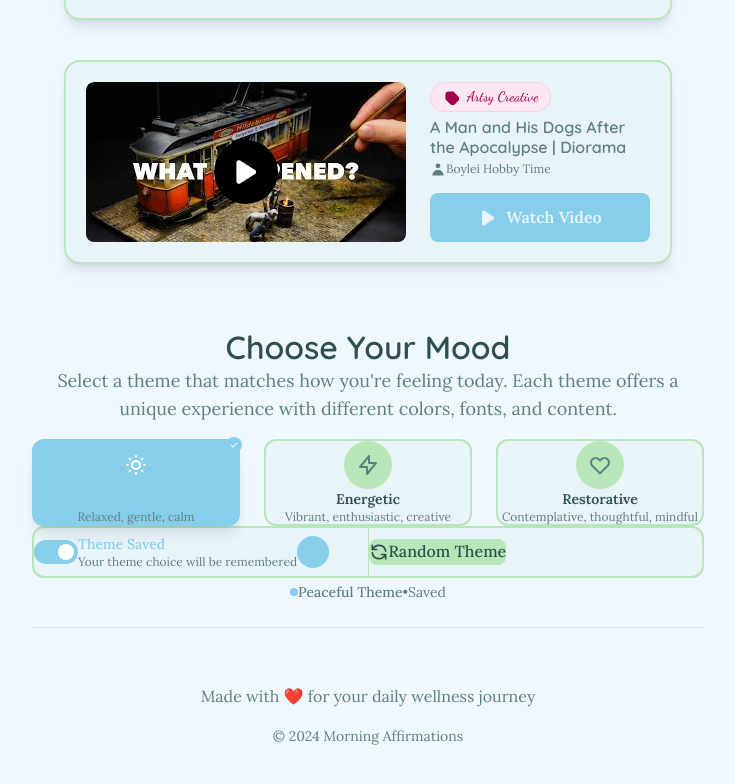
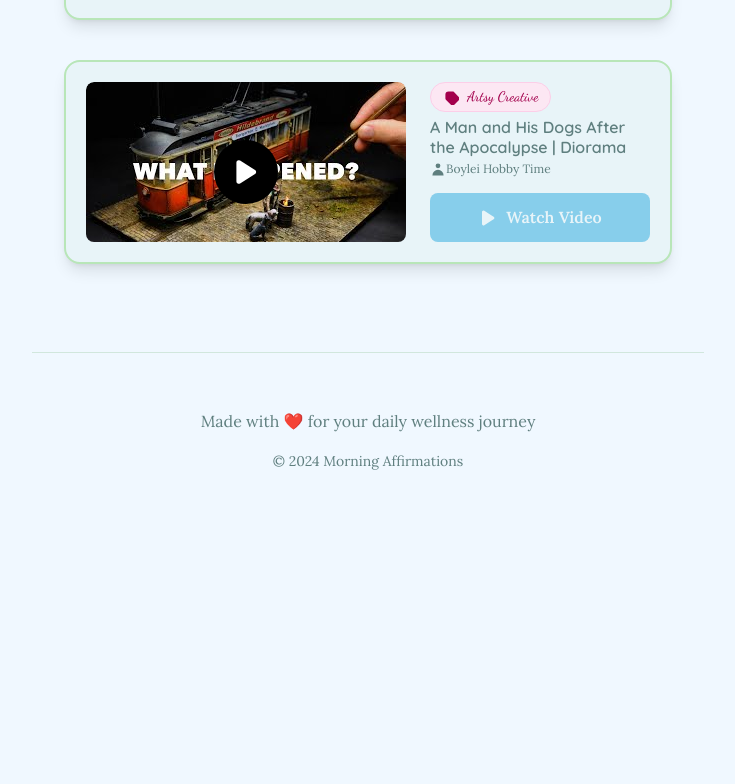
Before and after one commit to adoublens/morning-affirmations, a Next.js app in the folder source/: page / in a window 1280 px wide. Shown: the part 1426-2210 px from the top of the page, without its empty margins (272-1007 px from the left). After the commit the page ends 1937 px from the top, so only its background shows below. Built offline with nearby package versions, Linux system fonts and the light colour scheme; no server answers.

Commit message:
⚡ improve: hide theme switcher on page

```diff
--- a/source/app/page.tsx
+++ b/source/app/page.tsx
@@ -79,7 +79,7 @@ export default async function HomePage() {
 
         {/* Theme Switcher */}
         <section className="newsletter-section">
-          <ThemeSwitcher />
+          {/* <ThemeSwitcher /> */}
         </section>
 
         {/* Footer */}
```
